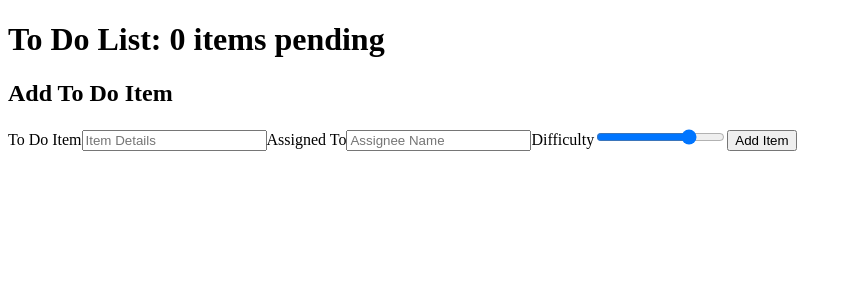
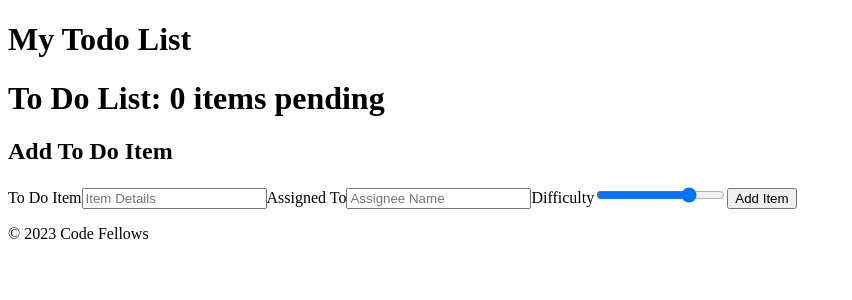
Before and after one commit to DocHolliday13x/todo-app, a React (Create React App) app: page / in a window 1280 px wide. Shown: the top 300 px of the page, without its empty margins (0-852 px from the left). Built offline with nearby package versions, Linux system fonts and the light colour scheme.

Commit message:
added basic header/footer

```diff
--- a/src/App.jsx
+++ b/src/App.jsx
@@ -1,11 +1,17 @@
 import React from 'react';
 
 import Todo from './Components/Todo';
+import Header from './Components/Header';
+import Footer from './Components/Footer';
 
 export default class App extends React.Component {
   render() {
     return (
-      <Todo />
+      <>
+        <Header />
+        <Todo />
+        <Footer />
+      </>
     );
   }
 }
--- /dev/null
+++ b/src/Components/Footer/index.jsx
@@ -0,0 +1,10 @@
+const Footer = (props) => {
+  return (
+    <footer>
+      <p>© 2023 Code Fellows</p>
+    </footer>
+  );
+}
+
+
+export default Footer;
--- /dev/null
+++ b/src/Components/Header/index.jsx
@@ -0,0 +1,10 @@
+const Header = (props) => {
+  return (
+    <header>
+      <h1>My Todo List</h1>
+    </header>
+  );
+}
+
+
+export default Header;
```
